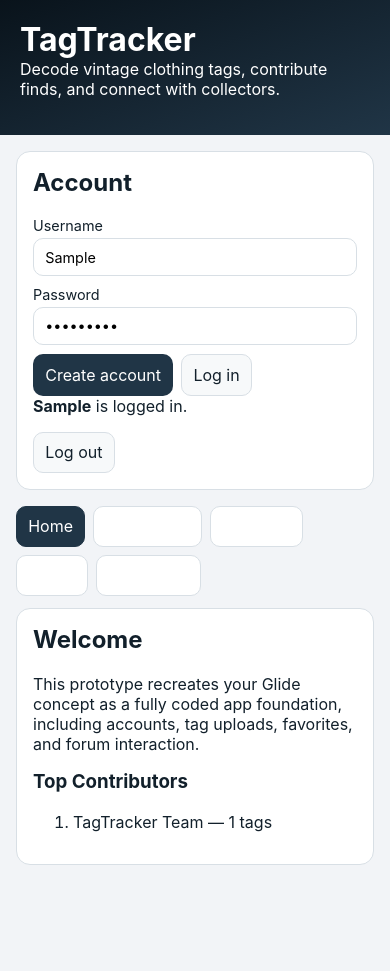
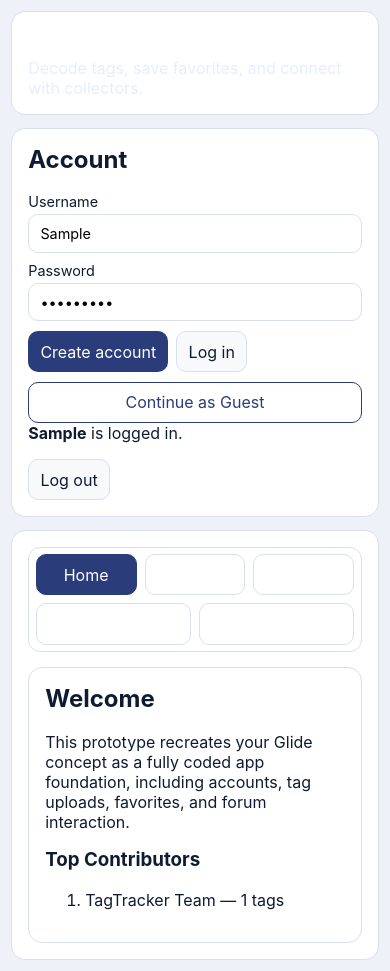
Before and after one commit to cashdestroy/blackrock, a plain HTML site: page index.html in a window 390 px wide. Both pictures are taken after typing "Sample", "Sample123" into the empty fields and a click on the button "Create account". Before the commit the page ends 881 px from the top, so only its background shows below. Drawn offline with Linux system fonts and the light colour scheme.

Commit message:
Improve TagTracker mobile UX and enforce guest read-only mode

```diff
--- a/app.js
+++ b/app.js
@@ -1,7 +1,16 @@
-const STORAGE_KEY = "tagtracker_v1";
+const STORAGE_KEY = "tagtracker_v2";
+const GUEST_USER_ID = "guest-user";
 
 const defaultState = {
-  users: [],
+  users: [
+    {
+      id: GUEST_USER_ID,
+      username: "Guest",
+      password: "",
+      joinedAt: Date.now(),
+      isGuest: true
+    }
+  ],
   sessionUserId: null,
   tags: [
     {
@@ -27,11 +36,14 @@ const defaultState = {
     }
   ],
   theme: {
-    primary: "#203546",
-    background: "#f2f4f7"
+    primary: "#2a3c7a",
+    background: "#eef1f8"
   }
 };
 
+if (typeof document === "undefined") {
+  console.log("TagTracker app.js is a browser module. Run `python -m http.server 4173` and open index.html in a browser.");
+} else {
   const state = loadState();
   const els = mapElements();
   wireEvents();
@@ -45,13 +57,16 @@ function mapElements() {
       sessionView: document.getElementById("session-view"),
       authUsername: document.getElementById("auth-username"),
       authPassword: document.getElementById("auth-password"),
+      guestLoginBtn: document.getElementById("guest-login"),
       tagForm: document.getElementById("tag-form"),
       tagSearch: document.getElementById("tag-search"),
       tagGrid: document.getElementById("tag-grid"),
+      tagGuestLock: document.getElementById("tag-guest-lock"),
       favoritesSearch: document.getElementById("favorites-search"),
       favoritesList: document.getElementById("favorites-list"),
       postForm: document.getElementById("post-form"),
       postList: document.getElementById("post-list"),
+      forumGuestLock: document.getElementById("forum-guest-lock"),
       contributorList: document.getElementById("top-contributors"),
       themeForm: document.getElementById("theme-form"),
       themePrimary: document.getElementById("theme-primary"),
@@ -69,6 +84,7 @@ function wireEvents() {
       btn.addEventListener("click", () => handleAuth(btn.dataset.authAction));
     });
 
+    els.guestLoginBtn.addEventListener("click", loginAsGuest);
     els.tagForm.addEventListener("submit", onTagSubmit);
     els.tagSearch.addEventListener("input", renderTags);
     els.favoritesSearch.addEventListener("input", renderFavorites);
@@ -110,7 +126,8 @@ function handleAuth(action) {
         id: crypto.randomUUID(),
         username,
         password,
-      joinedAt: Date.now()
+        joinedAt: Date.now(),
+        isGuest: false
       };
       state.users.push(user);
       state.sessionUserId = user.id;
@@ -118,7 +135,7 @@ function handleAuth(action) {
     }
 
     if (action === "login") {
-    if (!existing || existing.password !== password) return notify("Invalid login.");
+      if (!existing || existing.password !== password || existing.isGuest) return notify("Invalid login.");
       state.sessionUserId = existing.id;
       notify(`Welcome back ${existing.username}.`);
     }
@@ -128,16 +145,25 @@ function handleAuth(action) {
     renderAll();
   }
 
+  function loginAsGuest() {
+    state.sessionUserId = GUEST_USER_ID;
+    saveState();
+    notify("Guest mode enabled. Browsing only; interactions are locked.");
+    renderSession();
+    renderAll();
+  }
+
   function logout() {
     state.sessionUserId = null;
     saveState();
     renderSession();
+    renderAll();
   }
 
   function onTagSubmit(event) {
     event.preventDefault();
     const user = currentUser();
-  if (!user) return notify("Log in to upload tags.");
+    if (!canInteract(user)) return notify("Log in with an account to upload tags.");
 
     const get = (id) => document.getElementById(id).value.trim();
     const tag = {
@@ -162,7 +188,7 @@ function onTagSubmit(event) {
   function onPostSubmit(event) {
     event.preventDefault();
     const user = currentUser();
-  if (!user) return notify("Log in to create posts.");
+    if (!canInteract(user)) return notify("Log in with an account to create posts.");
 
     const title = document.getElementById("post-title").value.trim();
     const body = document.getElementById("post-body").value.trim();
@@ -197,15 +223,17 @@ function renderSession() {
     const user = currentUser();
     if (!user) {
       els.sessionView.classList.add("hidden");
+      renderAccessLocks();
       return;
     }
 
     els.sessionView.classList.remove("hidden");
     els.sessionView.innerHTML = `
-    <p><strong>${escapeHtml(user.username)}</strong> is logged in.</p>
+      <p><strong>${escapeHtml(user.username)}</strong> is logged in.${user.isGuest ? " (Read-only guest mode)" : ""}</p>
       <button id="logout-btn" class="secondary">Log out</button>
     `;
     document.getElementById("logout-btn").addEventListener("click", logout);
+    renderAccessLocks();
   }
 
   function renderTags() {
@@ -229,10 +257,11 @@ function renderTags() {
       const favBtn = node.querySelector(".favorite-btn");
       const isFav = isFavoritedByCurrentUser(tag);
       favBtn.textContent = isFav ? "★ Favorited" : "☆ Favorite";
+      favBtn.disabled = !canInteract(currentUser());
 
       favBtn.addEventListener("click", () => {
         const user = currentUser();
-      if (!user) return notify("Log in to favorite tags.");
+        if (!canInteract(user)) return notify("Create/login to an account to favorite tags.");
         if (isFav) {
           tag.favorites = tag.favorites.filter((id) => id !== user.id);
         } else {
@@ -254,6 +283,11 @@ function renderFavorites() {
 
     if (!user) {
       els.favoritesList.innerHTML = "<p>Log in to see favorites.</p>";
+      return;
+    }
+
+    if (user.isGuest) {
+      els.favoritesList.innerHTML = "<p>Guest mode cannot save favorites yet. Log in to your account.</p>";
       return;
     }
 
@@ -291,9 +325,10 @@ function renderPosts() {
       const likeBtn = node.querySelector(".like-btn");
       const likeCount = node.querySelector(".like-count");
       likeCount.textContent = `${post.likes.length} likes`;
+      likeBtn.disabled = !canInteract(currentUser());
       likeBtn.addEventListener("click", () => {
         const user = currentUser();
-      if (!user) return notify("Log in to like posts.");
+        if (!canInteract(user)) return notify("Create/login to an account to like posts.");
         post.likes = post.likes.includes(user.id)
           ? post.likes.filter((id) => id !== user.id)
           : [...post.likes, user.id];
@@ -302,10 +337,12 @@ function renderPosts() {
       });
 
       const commentForm = node.querySelector(".comment-form");
+      commentForm.querySelector("button").disabled = !canInteract(currentUser());
+      commentForm.querySelector("input").disabled = !canInteract(currentUser());
       commentForm.addEventListener("submit", (event) => {
         event.preventDefault();
         const user = currentUser();
-      if (!user) return notify("Log in to comment.");
+        if (!canInteract(user)) return notify("Create/login to an account to comment.");
         const input = commentForm.elements.comment;
         const content = input.value.trim();
         if (!content) return;
@@ -346,6 +383,14 @@ function renderContributors() {
     `;
   }
 
+  function renderAccessLocks() {
+    const disabled = !canInteract(currentUser());
+    els.tagGuestLock.classList.toggle("hidden", !disabled);
+    els.forumGuestLock.classList.toggle("hidden", !disabled);
+    els.tagForm.querySelector("button[type='submit']").disabled = disabled;
+    els.postForm.querySelector("button[type='submit']").disabled = disabled;
+  }
+
   function applyTheme() {
     document.documentElement.style.setProperty("--primary", state.theme.primary);
     document.documentElement.style.setProperty("--background", state.theme.background);
@@ -356,6 +401,10 @@ function applyTheme() {
   function isFavoritedByCurrentUser(tag) {
     const user = currentUser();
     return user ? tag.favorites.includes(user.id) : false;
+  }
+
+  function canInteract(user) {
+    return Boolean(user && !user.isGuest);
   }
 
   function currentUser() {
@@ -371,7 +420,11 @@ function loadState() {
     const raw = localStorage.getItem(STORAGE_KEY);
     if (!raw) return structuredClone(defaultState);
     try {
-    return { ...structuredClone(defaultState), ...JSON.parse(raw) };
+      const merged = { ...structuredClone(defaultState), ...JSON.parse(raw) };
+      if (!Array.isArray(merged.users) || !merged.users.some((u) => u.id === GUEST_USER_ID)) {
+        merged.users = [defaultState.users[0], ...(Array.isArray(merged.users) ? merged.users : [])];
+      }
+      return merged;
     } catch {
       return structuredClone(defaultState);
     }
@@ -401,3 +454,4 @@ function escapeHtml(value) {
   function escapeAttr(value) {
     return escapeHtml(value);
   }
+}
--- a/index.html
+++ b/index.html
@@ -7,32 +7,33 @@
     <link rel="stylesheet" href="styles.css" />
   </head>
   <body>
-    <header class="app-header">
-      <h1>TagTracker</h1>
-      <p>Decode vintage clothing tags, contribute finds, and connect with collectors.</p>
-    </header>
+    <main class="mobile-shell">
+      <header class="app-header card">
+        <h1>TagTracker</h1>
+        <p>Decode tags, save favorites, and connect with collectors.</p>
+      </header>
 
-    <main class="layout">
       <aside class="card auth-panel">
         <h2>Account</h2>
         <form id="auth-form" class="stack">
           <label>
             Username
-            <input id="auth-username" type="text" required minlength="3" maxlength="20" />
+            <input id="auth-username" type="text" minlength="3" maxlength="20" />
           </label>
           <label>
             Password
-            <input id="auth-password" type="password" required minlength="6" />
+            <input id="auth-password" type="password" minlength="6" />
           </label>
           <div class="row">
             <button type="button" data-auth-action="register">Create account</button>
             <button type="button" data-auth-action="login" class="secondary">Log in</button>
           </div>
+          <button type="button" id="guest-login" class="ghost">Continue as Guest</button>
         </form>
         <div id="session-view" class="hidden"></div>
       </aside>
 
-      <section class="content">
+      <section class="content card">
         <nav class="tabs" aria-label="Sections">
           <button class="tab active" data-tab="home">Home</button>
           <button class="tab" data-tab="tagtracker">TagTracker</button>
@@ -55,6 +56,7 @@
             <h2>Tag Library</h2>
             <input id="tag-search" type="search" placeholder="Search tags by brand/style/year" />
           </div>
+          <p id="tag-guest-lock" class="helper hidden">Guest mode: login to upload tags or save favorites.</p>
 
           <form id="tag-form" class="stack form-grid">
             <label>Brand <input id="tag-brand" required maxlength="40" /></label>
@@ -78,6 +80,7 @@
 
         <section id="forum" class="tab-panel card">
           <h2>Forum Posts</h2>
+          <p id="forum-guest-lock" class="helper hidden">Guest mode: login to publish, like, or comment on posts.</p>
           <form id="post-form" class="stack">
             <label>Title <input id="post-title" required maxlength="80" /></label>
             <label>Body <textarea id="post-body" required rows="3" maxlength="600"></textarea></label>
--- a/styles.css
+++ b/styles.css
@@ -1,10 +1,10 @@
 :root {
-  --primary: #203546;
-  --background: #f2f4f7;
+  --primary: #2a3c7a;
+  --background: #eef1f8;
   --card: #ffffff;
-  --text: #12202b;
-  --muted: #677783;
-  --border: #d8dfe5;
+  --text: #0f1b33;
+  --muted: #60708e;
+  --border: #d9dfec;
 }
 
 * {
@@ -18,21 +18,29 @@ body {
   background: var(--background);
 }
 
+.mobile-shell {
+  max-width: 760px;
+  margin: 0 auto;
+  padding: 0.7rem;
+  display: grid;
+  gap: 0.8rem;
+}
+
 .app-header {
-  padding: 1.25rem;
-  background: linear-gradient(160deg, #09131b 0%, var(--primary) 100%);
+  padding: 1rem;
+  background: linear-gradient(160deg, #111f4a 0%, var(--primary) 100%);
   color: #fff;
 }
 
 .app-header h1 {
   margin: 0;
+  font-size: 1.2rem;
 }
 
-.layout {
-  display: grid;
-  grid-template-columns: 300px minmax(0, 1fr);
-  gap: 1rem;
-  padding: 1rem;
+.app-header p {
+  margin-bottom: 0;
+  margin-top: 0.35rem;
+  color: #e6edff;
 }
 
 .card {
@@ -45,13 +53,22 @@ body {
 .tabs {
   display: flex;
   gap: 0.5rem;
-  margin-bottom: 0.75rem;
+  margin-bottom: 0.9rem;
   flex-wrap: wrap;
+  position: sticky;
+  top: 0.5rem;
+  background: #fff;
+  border: 1px solid var(--border);
+  padding: 0.4rem;
+  border-radius: 12px;
+  z-index: 2;
 }
 
 .tab {
   border: 1px solid var(--border);
   background: #fff;
+  flex: 1;
+  min-width: 88px;
 }
 
 .tab.active {
@@ -95,6 +112,12 @@ button.secondary {
   background: #f7f9fa;
   color: var(--text);
   border-color: var(--border);
+}
+
+button.ghost {
+  background: #fff;
+  color: var(--primary);
+  border-color: var(--primary);
 }
 
 .stack {
@@ -175,12 +198,32 @@ p {
   display: none;
 }
 
-@media (max-width: 900px) {
-  .layout {
+.helper {
+  padding: 0.6rem 0.7rem;
+  border-radius: 10px;
+  background: #eef3ff;
+  color: #304887;
+  border: 1px solid #c5d2f6;
+}
+
+.auth-panel {
+  order: 2;
+}
+
+.content {
+  order: 3;
+}
+
+@media (max-width: 700px) {
+  .form-grid {
     grid-template-columns: 1fr;
   }
 
-  .form-grid {
-    grid-template-columns: 1fr;
+  .row {
+    flex-wrap: wrap;
+  }
+
+  .tabs {
+    top: 0.2rem;
   }
 }
```
Also changed, not shown: README.md. Lines whose indentation alone changed are shown as unchanged.
